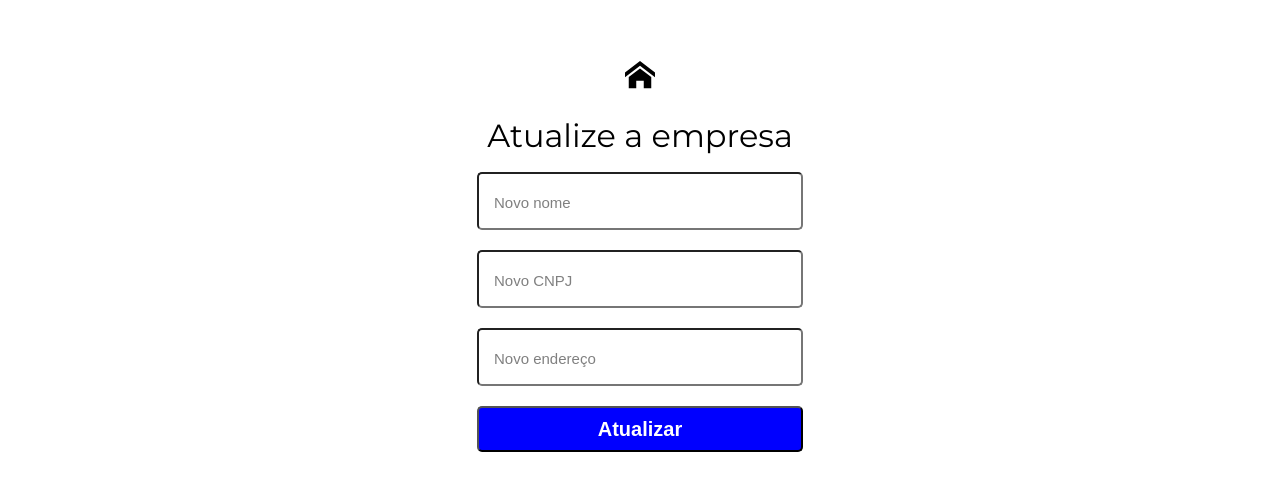
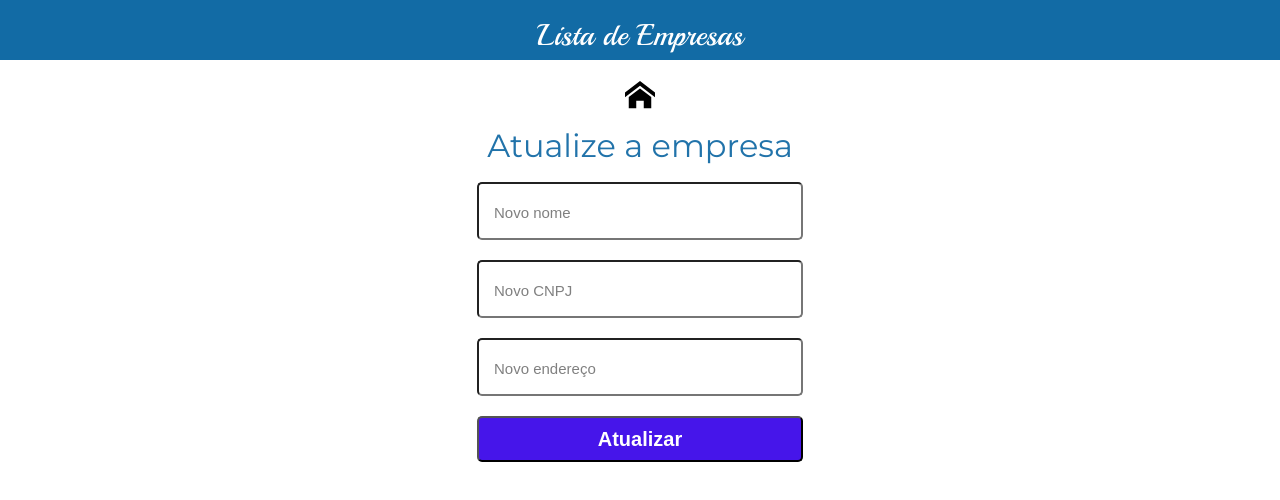
Before and after one commit to Mauricio-Camilo/matchIt_teste_frontend, a React (Create React App) app: page /update/1 in a window 1280 px wide. Shown: the top 500 px of the page. Built offline with nearby package versions, Linux system fonts and the light colour scheme.

Commit message:
finish project

```diff
--- a/public/index.html
+++ b/public/index.html
@@ -5,6 +5,7 @@
     <meta name="viewport" content="width=device-width, initial-scale=1" />
     <link rel="preconnect" href="https://fonts.googleapis.com">
     <link rel="preconnect" href="https://fonts.gstatic.com" crossorigin>
+    <link href="https://fonts.googleapis.com/css2?family=Lexend+Deca&family=Playball&display=swap" rel="stylesheet">
     <link href="https://fonts.googleapis.com/css2?family=Montserrat:wght@400;700&display=swap" rel="stylesheet">
     <title>MatchIt Challenge</title>
   </head>
--- /dev/null
+++ b/src/components/Header/Header.tsx
@@ -0,0 +1,14 @@
+import { Container, Title } from "./style"
+
+function Header() {
+    return (
+        <Container>
+            <Title>
+                Lista de Empresas
+            </Title>
+        </Container>
+
+    )
+}
+
+export default Header;
--- /dev/null
+++ b/src/components/Header/style.jsx
@@ -0,0 +1,26 @@
+import styled from "styled-components";
+
+const Container = styled.div`
+    width: 100%;
+    height: 60px;
+    display: flex;
+    justify-content: center;
+    align-items: center;
+    background-color: #126BA5;
+    position: fixed;
+    top: 0;
+    left: 0;
+    z-index: 2;
+`
+
+const Title = styled.h1`
+    font-family: 'Playball', cursive;
+    font-size: 30px;
+    text-align: center;
+    color: white;
+    margin-top: 10px;
+`
+export {
+    Container,
+    Title
+}
--- a/src/pages/Create/index.tsx
+++ b/src/pages/Create/index.tsx
@@ -1,9 +1,12 @@
 import { useState } from "react";
-import { Container, Title, IconHome, Inputs, Input, Button } from "./style";
-import { ThreeDots } from 'react-loader-spinner';
 import { useNavigate } from "react-router-dom";
+
+import Header from "../../components/Header/Header";
 import { createCompany } from "../../services/api";
 import { Company } from "../../services/api";
+import { Container, Title, IconHome, Inputs, Input, Button } from "./style";
+
+import { ThreeDots } from 'react-loader-spinner';
 import { ImHome } from "react-icons/im";
 
 function CreateCompany() {
@@ -59,12 +62,15 @@ function CreateCompany() {
     }
 
     return (
+        <>
+            <Header />
             <Container>
                 <IconHome onClick={() => navigate("/")}><ImHome /></IconHome>
                 <Title>Cadastre uma empresa</Title>
                 {handleInputs()}
                 <Button selected={selected} onClick={() => saveCompany()}>{signUp}</Button>
             </Container>
+        </>
     )
 }
 
--- a/src/pages/Create/style.jsx
+++ b/src/pages/Create/style.jsx
@@ -5,22 +5,19 @@ const Container = styled.div`
     display: flex;
     flex-direction: column;
     align-items: center;
-    margin-top: 60px;
+    margin-top: 80px;
     padding-bottom: 25px;
 `
 const Title = styled.h1`
     width: 400px;
     font-size: 32px;
     text-align: center;
-    color: black;
-    margin-top: 25px;
+    color: #2173AA;
+    margin-top: 15px;
     margin-bottom: 20px;
 `
 const IconHome = styled.p`
     font-size: 30px;
-    /* position: absolute;
-    top: 10px;
-    right: 20px; */
     cursor: pointer;
 `
 const Inputs = styled.div`
@@ -46,7 +43,7 @@ const Button = styled.button`
     font-weight: 700;
     border-radius: 5px;
     color: white;
-    background-color: blue;
+    background-color: #4615ea;
     display: flex;
     justify-content: center;
     align-items: center;
--- a/src/pages/Main/index.tsx
+++ b/src/pages/Main/index.tsx
@@ -1,8 +1,11 @@
 import { useEffect, useState } from "react";
+
+import Header from "../../components/Header/Header";
+import CompanyData from "./company";
 import { closeServerByAPIGet, getAllCompanies } from "../../services/api";
 import { Container, Title, IconClose, IconAdd, Div } from "./style";
+
 import { Oval } from 'react-loader-spinner';
-import CompanyData from "./company";
 import { GrAddCircle } from "react-icons/gr";
 import { GrLogout } from "react-icons/gr";
 import { useNavigate } from "react-router-dom";
@@ -52,7 +55,7 @@ export default function MainApp() {
             return (
                 <>
                     <h1>Não há empresas cadastradas ainda</h1>
-                    <h1>Clique no botão ao lado para fazer o cadastro!!!</h1>
+                    <h1>Clique no botão de + para fazer o cadastro!!!</h1>
                 </>
             )
     }
@@ -66,6 +69,8 @@ export default function MainApp() {
     }
 
     return (
+        <>
+        <Header />
         <Container>
             <Div>
                 <IconClose id="creation" onClick={() => closeServer()}><GrLogout /></IconClose>
@@ -74,5 +79,6 @@ export default function MainApp() {
             </Div>
             {handleCompanies()}
         </Container>
+        </>
     )
 }
--- a/src/pages/Main/style.jsx
+++ b/src/pages/Main/style.jsx
@@ -7,9 +7,10 @@ const Container = styled.div`
     flex-direction: column;
     align-items: center;
     gap: 25px;
-    padding-top: 30px;
+    padding-top: 10px;
     padding-bottom: 50px;
-    background-color: blue;
+    margin-top: 60px;
+    background-color: #F2F2F2;
 `
 const Div = styled.div `
     min-width: 350px;
@@ -20,7 +21,7 @@ const Div = styled.div `
 const Title = styled.h1`
     font-size: 30px;
     text-align: center;
-    color: black;
+    color: #2173AA;
     margin-top: 10px;
 `
 const SubContainer = styled.div`
@@ -31,7 +32,7 @@ const SubContainer = styled.div`
     padding: 10px 0;
     display: flex;
     position: relative;
-    background-color: green;
+    background-color: lightgray;
 
         div {
             display: flex;
--- a/src/pages/Update/index.tsx
+++ b/src/pages/Update/index.tsx
@@ -1,11 +1,13 @@
 import { useState } from "react";
+
+import Header from "../../components/Header/Header";
+import { updateCompany } from "../../services/api";
+import { Company } from "../../services/api";
 import { Container, IconHome, Title, Inputs, Input, Button } from "./../Create/style";
+
 import { ThreeDots } from 'react-loader-spinner';
 import { useNavigate, useParams } from "react-router-dom";
-import { updateCompany } from "../../services/api";
-import { Company } from "../../services/api";
 import { ImHome } from "react-icons/im";
-import { GrLogout } from "react-icons/gr";
 
 function UpdateCompanyPage() {
     const [name, setName] = useState("");
@@ -51,17 +53,20 @@ function UpdateCompanyPage() {
         catch (error) {
             setSelected(false);
             setSignUp("Atualizar");
-            alert("Ocorreu um erro ao cadastrar uma empresa")
+            alert("Ocorreu um erro ao atualizar os dados da empresa")
         }
     }
 
     return (
+        <>
+            <Header />
             <Container>
                 <IconHome onClick={() => navigate("/")}><ImHome /></IconHome>
                 <Title>Atualize a empresa</Title>
                 {handleInputs()}
                 <Button selected={selected} onClick={() => saveCompany()}>{signUp}</Button>
             </Container>
+        </>
     )
 }
 
--- a/src/styles/globalStyle.jsx
+++ b/src/styles/globalStyle.jsx
@@ -53,9 +53,6 @@ strong {
 
 * {
   box-sizing: border-box;
-
-  --color-0: #99EBDC;
-  --color-1: #4fea17;
 }
 
 body {
```
Also changed, not shown: src/pages/Main/company.tsx (+4 -3 lines). Lines whose indentation alone changed are shown as unchanged.
